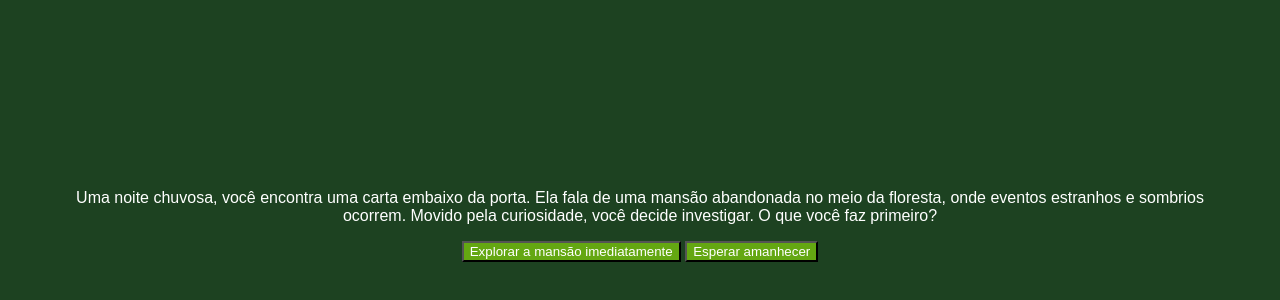
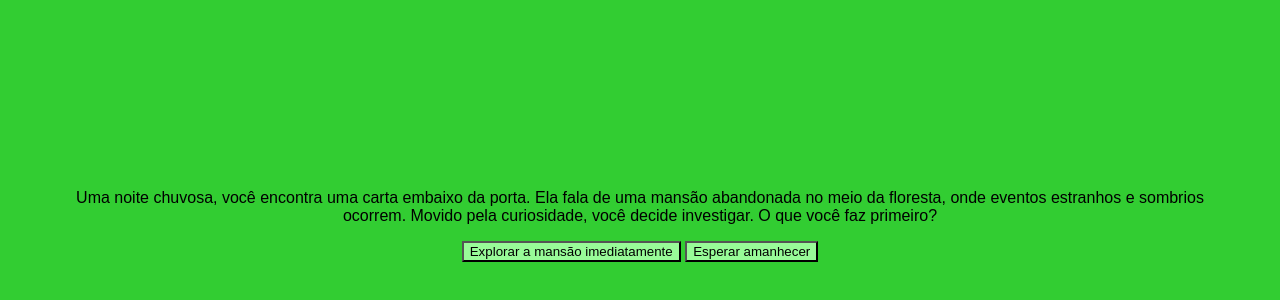
Before and after one commit to LuigiSuriano/jogo-do-Luigi, a plain HTML site: page index.html in a window 1280 px wide. Shown: the part 142-442 px from the top of the page. Drawn offline with Linux system fonts and the light colour scheme; a web font is replaced by a local one.

Commit message:
Update style.css

```diff
--- a/style.css
+++ b/style.css
@@ -1,6 +1,6 @@
 body {
-    background-color: #1D4221;
-    color: white;
+    background-color: #32CD32;
+    color: black;
     font-family: "Bai Jamjuree", sans-serif;
     display: flex;
     justify-content: center;
@@ -10,8 +10,8 @@ body {
 }
 
 button {
-    background-color: #64A712;
-    color: white;
+    background-color: #98FB98;
+    color: black;
     font-family: "Bai Jamjuree", sans-serif;
 }
 
```
